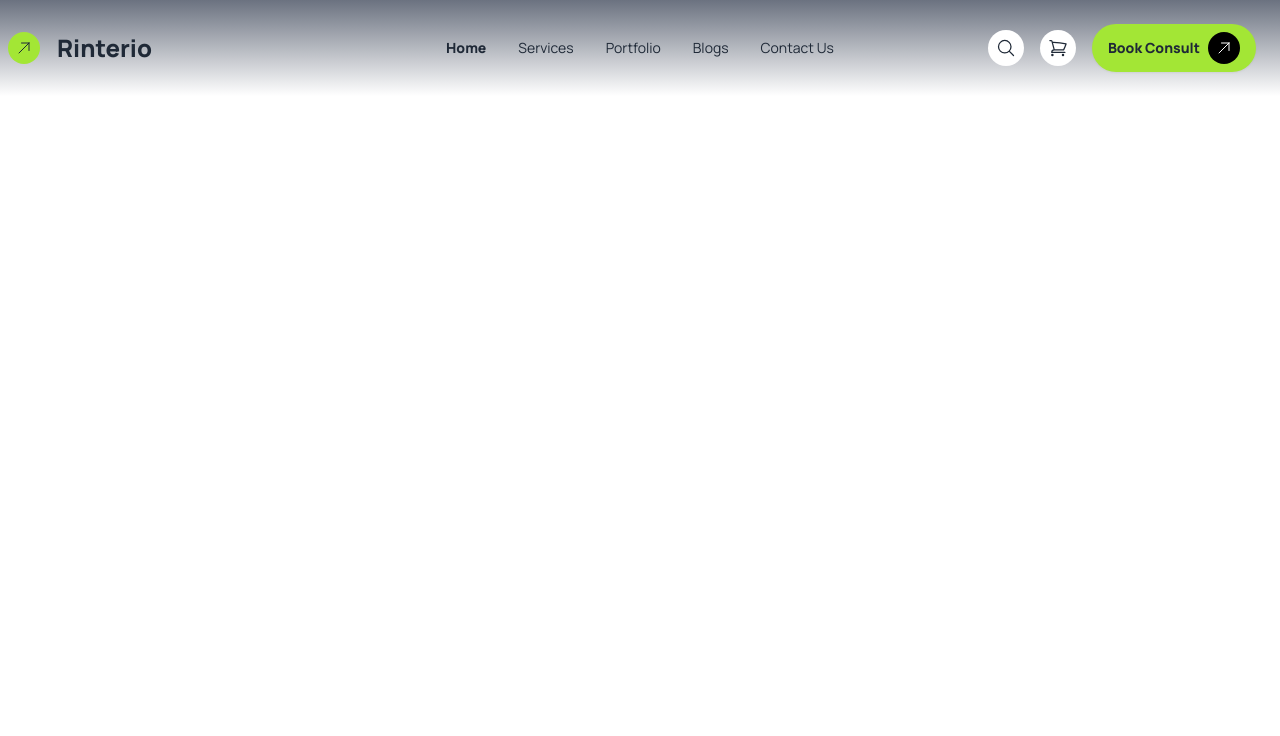
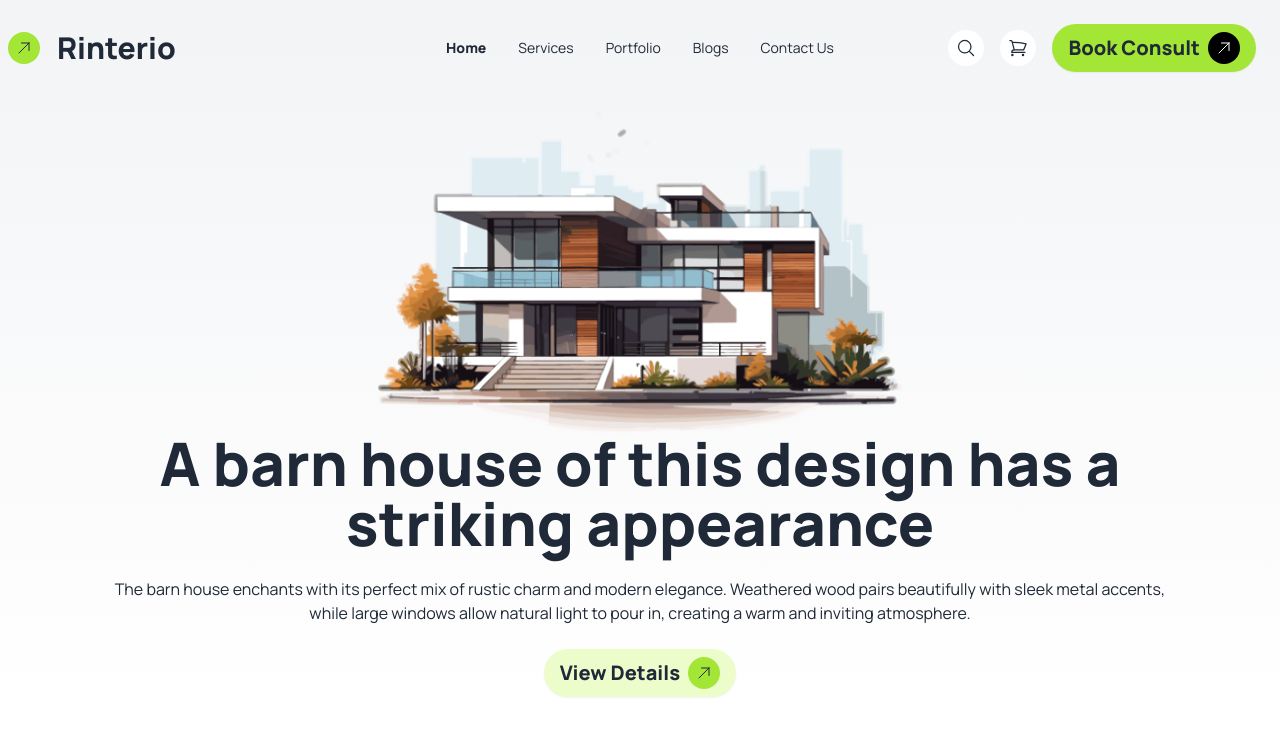
Before and after one commit to abdulaziz1812/assignment-03, a plain HTML site: page index.html in a window 1280 px wide. Drawn offline with nearby package versions, Linux system fonts and the light colour scheme.

Commit message:
banner added

```diff
--- a/index.html
+++ b/index.html
@@ -22,10 +22,10 @@
     </style>
 </head>
 
-<body class="font-manrope overflow-hidden">
+<body class="font-manrope">
     <!-- Header section -->
-    <header class="bg-gradient-to-b from-gray-500 to-white">
-        <div class="md:container mx-auto"></div>
+    <header class="bg-gradient-to-b from-gray-100 to-white h-auto">
+        <div class="md:container mx-auto">
             <!-- navbar start -->
             <Nav>
                 <div class="navbar">
@@ -37,7 +37,7 @@
                                     d="m4.5 19.5 15-15m0 0H8.25m11.25 0v11.25" />
                             </svg>
                         </div>
-                    <a class="btn btn-ghost text-2xl font-extrabold">Rinterio</a>
+                        <a class="btn btn-ghost text-3xl font-extrabold">Rinterio</a>
                     </div>
                     <div class="navbar-center hidden lg:flex">
                         <ul class="menu menu-horizontal px-1">
@@ -51,24 +51,26 @@
                     <div class="navbar-end">
                         <div class="hidden md:flex justify-center items-center space-x-4 m-4">
                             <div class="rounded-full bg-white p-2 ">
-                            <svg xmlns="http://www.w3.org/2000/svg" fill="none" viewBox="0 0 24 24" stroke-width="1.5"
-                                stroke="currentColor" class="size-5">
+                                <svg xmlns="http://www.w3.org/2000/svg" fill="none" viewBox="0 0 24 24"
+                                    stroke-width="1.5" stroke="currentColor" class="size-5">
                                     <path stroke-linecap="round" stroke-linejoin="round"
                                         d="m21 21-5.197-5.197m0 0A7.5 7.5 0 1 0 5.196 5.196a7.5 7.5 0 0 0 10.607 10.607Z" />
                                 </svg>
 
                             </div>
                             <div class="rounded-full bg-white p-2">
-                            <svg xmlns="http://www.w3.org/2000/svg" fill="none" viewBox="0 0 24 24" stroke-width="1.5" stroke="currentColor" class="size-5">
-                                <path stroke-linecap="round" stroke-linejoin="round" d="M2.25 3h1.386c.51 0 .955.343 1.087.835l.383 1.437M7.5 14.25a3 3 0 0 0-3 3h15.75m-12.75-3h11.218c1.121-2.3 2.1-4.684 2.924-7.138a60.114 60.114 0 0 0-16.536-1.84M7.5 14.25 5.106 5.272M6 20.25a.75.75 0 1 1-1.5 0 .75.75 0 0 1 1.5 0Zm12.75 0a.75.75 0 1 1-1.5 0 .75.75 0 0 1 1.5 0Z" />
+                                <svg xmlns="http://www.w3.org/2000/svg" fill="none" viewBox="0 0 24 24"
+                                    stroke-width="1.5" stroke="currentColor" class="size-5">
+                                    <path stroke-linecap="round" stroke-linejoin="round"
+                                        d="M2.25 3h1.386c.51 0 .955.343 1.087.835l.383 1.437M7.5 14.25a3 3 0 0 0-3 3h15.75m-12.75-3h11.218c1.121-2.3 2.1-4.684 2.924-7.138a60.114 60.114 0 0 0-16.536-1.84M7.5 14.25 5.106 5.272M6 20.25a.75.75 0 1 1-1.5 0 .75.75 0 0 1 1.5 0Zm12.75 0a.75.75 0 1 1-1.5 0 .75.75 0 0 1 1.5 0Z" />
                                 </svg>
 
                             </div>
-                        <div class="btn rounded-3xl bg-lime-400 border-none font-extrabold ">
-                            <a class="">Book Consult</a>
-                            <div class="bg-black rounded-full p-2 font-extrabold text-white">
-                                <svg xmlns="http://www.w3.org/2000/svg" fill="none" viewBox="0 0 24 24" stroke-width="1.5"
-                                    stroke="currentColor" class="size-4">
+                            <div class="btn rounded-full bg-lime-400 border-none font-extrabold ">
+                                <a class="text-xl font-extrabold">Book Consult</a>
+                                <div class="bg-black rounded-full p-2 text-white">
+                                    <svg xmlns="http://www.w3.org/2000/svg" fill="none" viewBox="0 0 24 24"
+                                        stroke-width="1.5" stroke="currentColor" class="size-4">
                                         <path stroke-linecap="round" stroke-linejoin="round"
                                             d="m4.5 19.5 15-15m0 0H8.25m11.25 0v11.25" />
                                     </svg>
@@ -77,8 +79,10 @@
                         </div>
                         <div class="dropdown">
                             <div tabindex="0" role="button" class="btn btn-ghost lg:hidden  bg-white rounded-full">
-                            <svg xmlns="http://www.w3.org/2000/svg" fill="none" viewBox="0 0 24 24" stroke-width="1.5" stroke="currentColor" class="size-4">
-                                <path stroke-linecap="round" stroke-linejoin="round" d="M3.75 6.75h16.5M3.75 12h16.5m-16.5 5.25h16.5" />
+                                <svg xmlns="http://www.w3.org/2000/svg" fill="none" viewBox="0 0 24 24"
+                                    stroke-width="1.5" stroke="currentColor" class="size-4">
+                                    <path stroke-linecap="round" stroke-linejoin="round"
+                                        d="M3.75 6.75h16.5M3.75 12h16.5m-16.5 5.25h16.5" />
                                 </svg>
                             </div>
                             <ul tabindex="0"
@@ -93,9 +97,39 @@
                     </div>
                 </div>
             </Nav>
+            <!-- banner section start-->
             <div>
+                <div class="hero">
+                    <div class="hero-content text-center">
+                        <div class="max-w-full">
+                            <div class="mx-auto w-1/2">
+                                <img src="./image/banner.png" alt="">
+                            </div>
+                            <h1 class="text-4xl font-extrabold md:text-6xl font-extrabold">A barn house of this design has a
+                                <br>
+                                striking appearance
+                            </h1>
+                            <p class="py-6">
+                                The barn house enchants with its perfect mix of rustic charm and modern elegance. Weathered wood pairs beautifully with sleek metal accents,
+                                <br>
+                                 while large windows allow natural light to pour in, creating a warm and inviting atmosphere.
+                            </p>
+                            <div class="btn rounded-full bg-lime-100 border-none font-extrabold ">
+                                <a class="text-xl font-extrabold">View Details</a>
+                                <div class="bg-lime-400 rounded-full p-2 font-extrabold">
+                                    <svg xmlns="http://www.w3.org/2000/svg" fill="none" viewBox="0 0 24 24"
+                                        stroke-width="1.5" stroke="currentColor" class="size-4">
+                                        <path stroke-linecap="round" stroke-linejoin="round"
+                                            d="m4.5 19.5 15-15m0 0H8.25m11.25 0v11.25" />
+                                    </svg>
+                                </div>
+                            </div>
+                        </div>
+                    </div>
+                </div>
+            </div>
+        </div>
 
-        </div>
     </header>
     <main>
 
```
Lines whose indentation alone changed are shown as unchanged.
